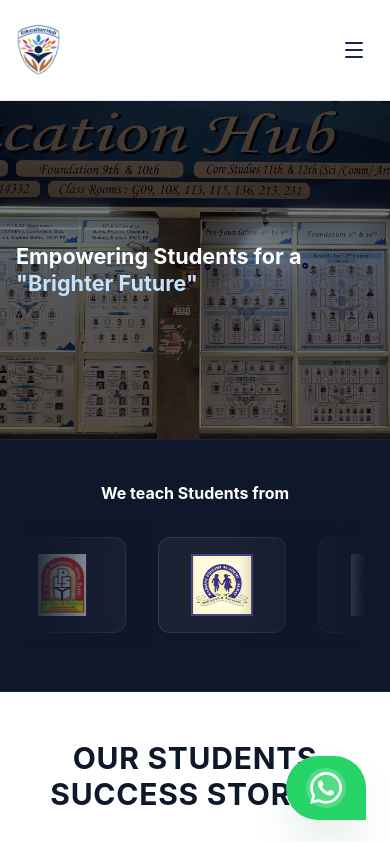
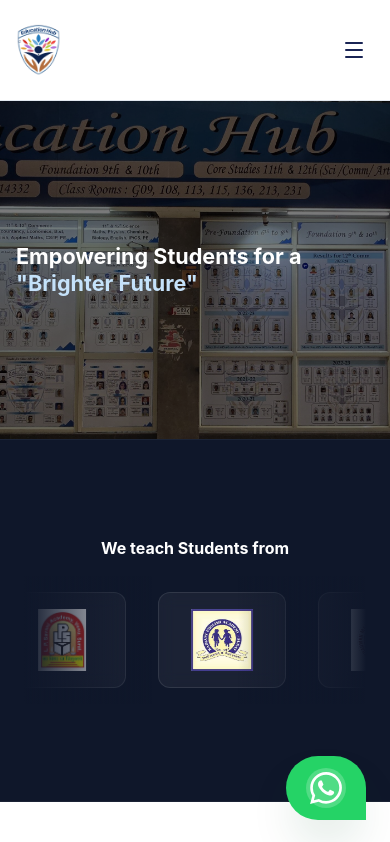
Before and after one commit to KushMody/Education-Hub-Surat, a React (Vite) app: page / in a window 390 px wide. Shown: the top 842 px of the page. Built offline with nearby package versions, Linux system fonts and the light colour scheme; a web font is replaced by a local one.

Commit message:
Increase mobile height for Partner Schools section

```diff
--- a/src/components/PartnerSchools.jsx
+++ b/src/components/PartnerSchools.jsx
@@ -21,7 +21,7 @@ const PartnerSchools = () => {
     ];
 
     return (
-        <section className="flex-1 min-h-[30vh] lg:h-auto py-2 sm:py-20 bg-slate-900 border-t border-b border-white/5 relative overflow-hidden flex items-center">
+        <section className="flex-1 min-h-[43vh] lg:h-auto py-2 sm:py-20 bg-slate-900 border-t border-b border-white/5 relative overflow-hidden flex flex-col justify-center items-center">
             <div className="max-w-7xl mx-auto px-6 w-full">
                 <div className="text-center mb-4 sm:mb-12">
                     <h2 className="text-base sm:text-4xl font-bold text-white whitespace-nowrap">
```
